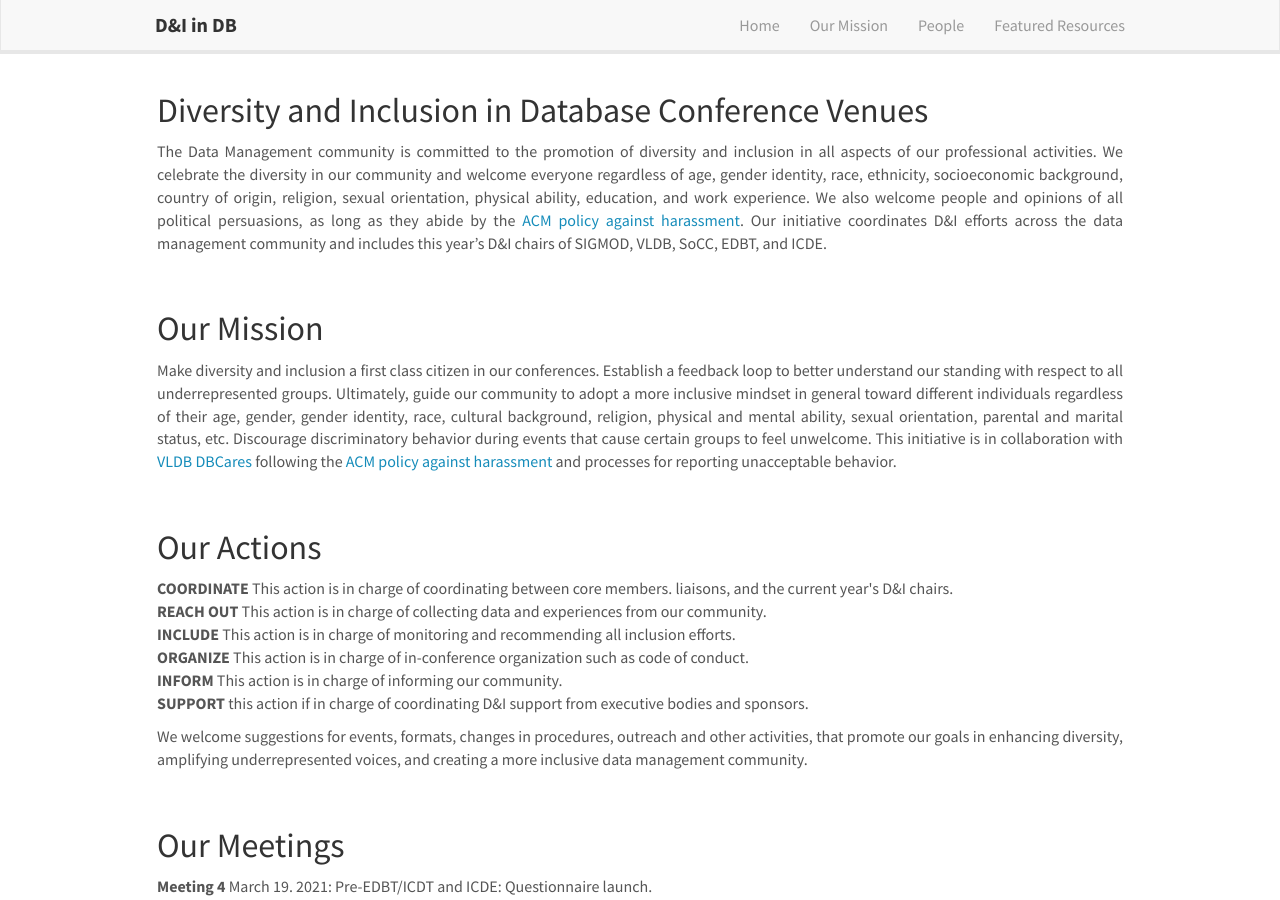
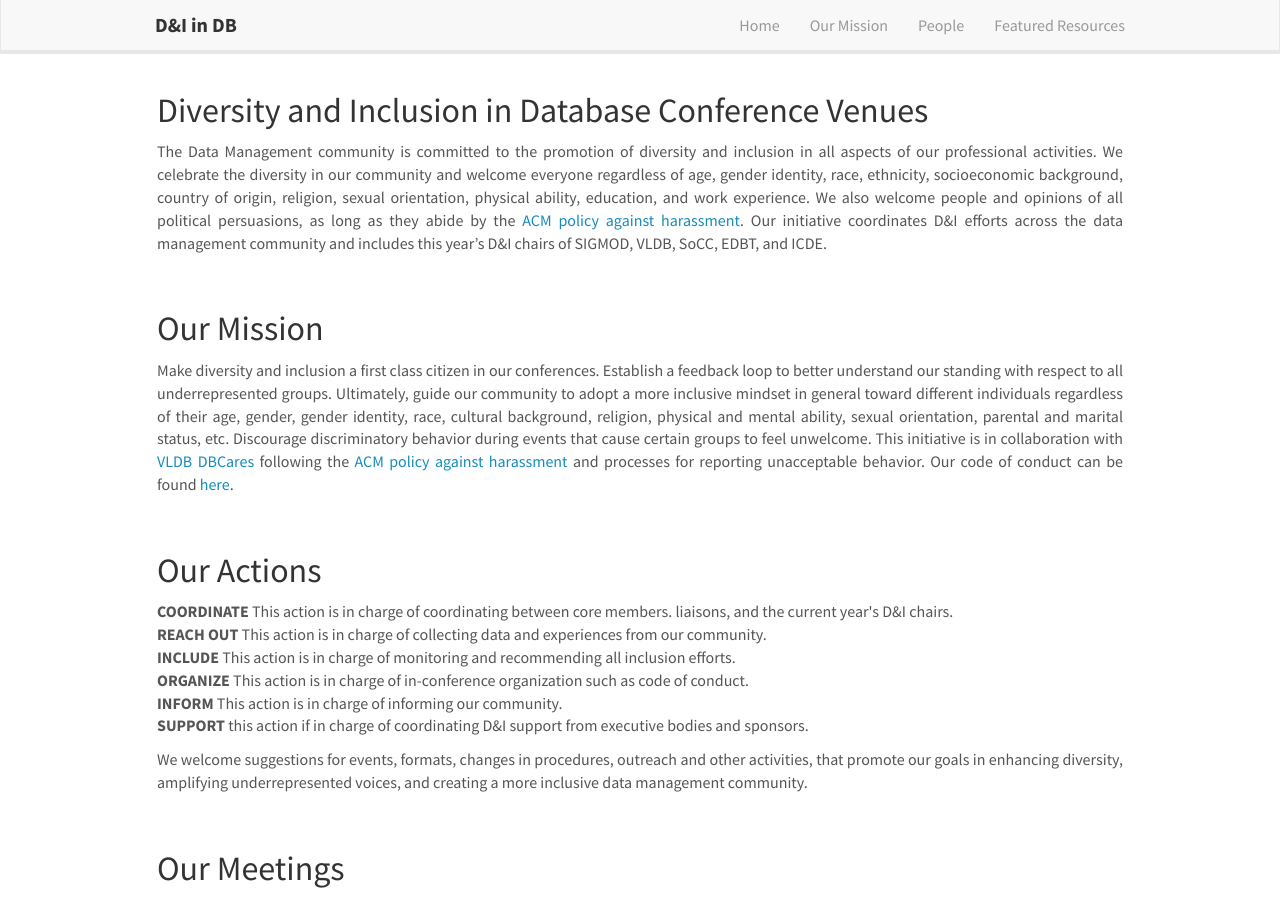
Before and after one commit to zmeihui/dbdni.github.io, a Jekyll site: the page built from index.md, in a window 1280 px wide and 900 px high. Built offline with Jekyll 4.4.1, drawn with Linux system fonts in a browser that asks for light colours; nearby versions of some CDN libraries.

Commit message:
Update home.html

```diff
--- a/_includes/home.html
+++ b/_includes/home.html
@@ -19,6 +19,7 @@
   race, cultural background, religion, physical and mental ability, sexual orientation, parental and marital status, etc. Discourage discriminatory behavior
   during events that cause certain groups to feel unwelcome. This initiative is in collaboration with <a href=http://www.vldb.org/vldb_cares.html>VLDB DBCares</a>
   following the <a href=https://www.acm.org/about-acm/policy-against-harassment>ACM policy against harassment</a> and processes for reporting unacceptable behavior.
+  Our code of conduct can be found <a href="./codeofconduct.html">here</a>.
 </p>
 
 <p id="actions">&nbsp;</p>
```
